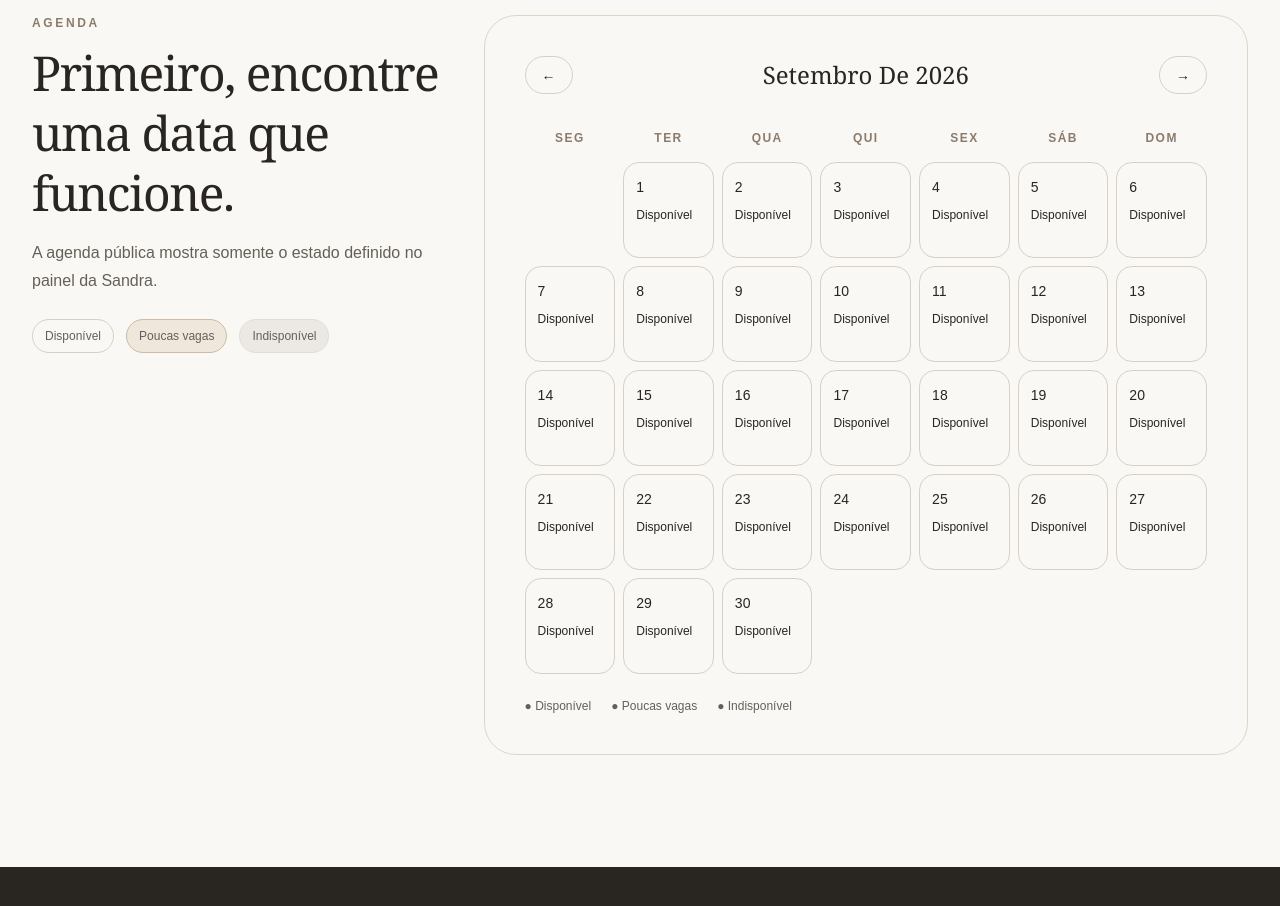
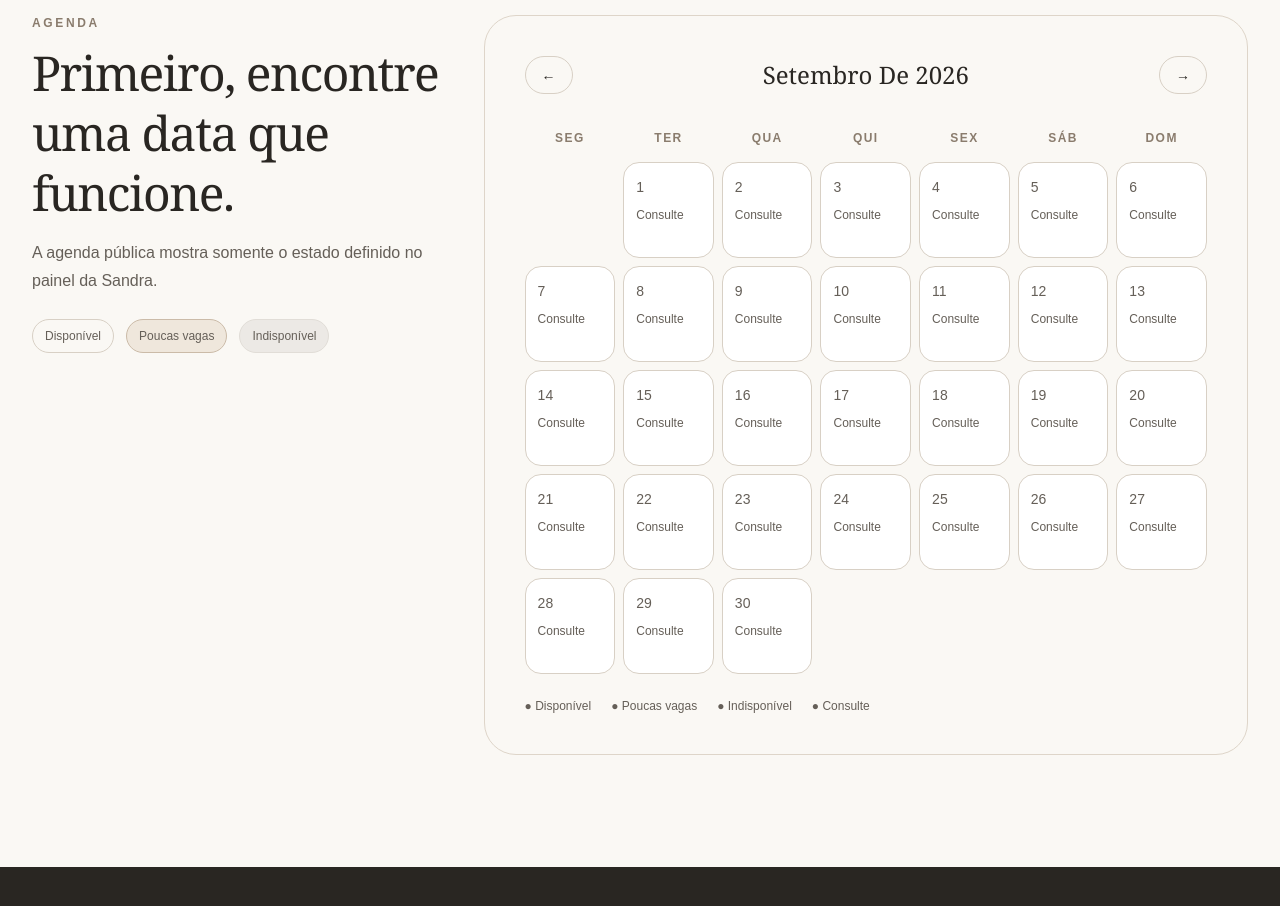
Before and after one commit to graziellygmf-tech/sandra-martins-confeitaria, a Next.js app: page / in a window 1280 px wide. Shown: the part 2260-3166 px from the top of the page. Built offline with nearby package versions, Linux system fonts and the light colour scheme; no server answers; the database is empty.

Commit message:
M9 — evitar prometer datas sem registro

```diff
--- a/components/site/availability-calendar.tsx
+++ b/components/site/availability-calendar.tsx
@@ -4,13 +4,15 @@ import type { AvailabilityDay } from "@/lib/supabase/types";
 const labels = {
   AVAILABLE: "Disponível",
   LIMITED: "Poucas vagas",
-  BLOCKED: "Indisponível"
+  BLOCKED: "Indisponível",
+  UNKNOWN: "Consulte"
 } as const;
 
 const statusClasses = {
   AVAILABLE: "border-[#d8d0c5] bg-[#faf8f4] text-[#292622]",
   LIMITED: "border-[#cbbba8] bg-[#efe7dc] text-[#5e5144]",
-  BLOCKED: "border-[#e1ddd7] bg-[#ece9e5] text-[#9a938b]"
+  BLOCKED: "border-[#e1ddd7] bg-[#ece9e5] text-[#9a938b]",
+  UNKNOWN: "border-[#d8d0c5] bg-white text-[#655f58]"
 } as const;
 
 function monthLabel(month: string) {
@@ -34,18 +36,10 @@ function buildDays(month: string, availability: AvailabilityDay[]) {
   });
 }
 
-export function AvailabilityCalendar({
-  month,
-  availability
-}: {
-  month: string;
-  availability: AvailabilityDay[];
-}) {
+export function AvailabilityCalendar({ month, availability }: { month: string; availability: AvailabilityDay[] }) {
   const [year, monthNumber] = month.split("-").map(Number);
-  const previousDate = new Date(Date.UTC(year, monthNumber - 2, 1));
-  const nextDate = new Date(Date.UTC(year, monthNumber, 1));
-  const previous = previousDate.toISOString().slice(0, 7);
-  const next = nextDate.toISOString().slice(0, 7);
+  const previous = new Date(Date.UTC(year, monthNumber - 2, 1)).toISOString().slice(0, 7);
+  const next = new Date(Date.UTC(year, monthNumber, 1)).toISOString().slice(0, 7);
   const days = buildDays(month, availability);
 
   return (
@@ -60,20 +54,23 @@ export function AvailabilityCalendar({
         {["Seg", "Ter", "Qua", "Qui", "Sex", "Sáb", "Dom"].map((day) => (
           <span key={day} className="py-2 text-[10px] font-semibold uppercase tracking-[0.12em] text-[#8a7c6d] sm:text-xs">{day}</span>
         ))}
-        {days.map((item, index) =>
-          item ? (
-            <div key={item.date} className={"min-h-20 rounded-2xl border p-2 text-left sm:min-h-24 sm:p-3 " + statusClasses[item.availability?.status ?? "AVAILABLE"]}>
+        {days.map((item, index) => {
+          if (!item) return <div key={"empty-" + index} aria-hidden="true" />;
+          const status = item.availability?.status ?? "UNKNOWN";
+          return (
+            <div key={item.date} className={"min-h-20 rounded-2xl border p-2 text-left sm:min-h-24 sm:p-3 " + statusClasses[status]}>
               <span className="text-sm font-medium">{item.day}</span>
-              <span className="mt-2 block text-[10px] leading-4 sm:text-xs">{labels[item.availability?.status ?? "AVAILABLE"]}</span>
+              <span className="mt-2 block text-[10px] leading-4 sm:text-xs">{labels[status]}</span>
             </div>
-          ) : <div key={"empty-" + index} aria-hidden="true" />
-        )}
+          );
+        })}
       </div>
 
       <div className="mt-6 flex flex-wrap gap-x-5 gap-y-2 text-xs text-[#655f58]">
         <span>● Disponível</span>
         <span>● Poucas vagas</span>
         <span>● Indisponível</span>
+        <span>● Consulte</span>
       </div>
     </div>
   );
```
